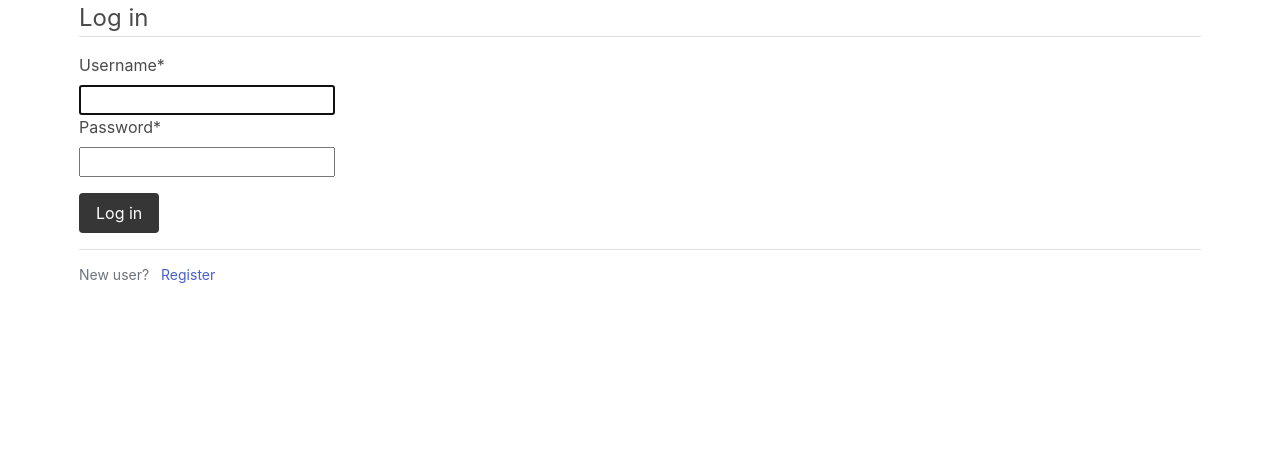
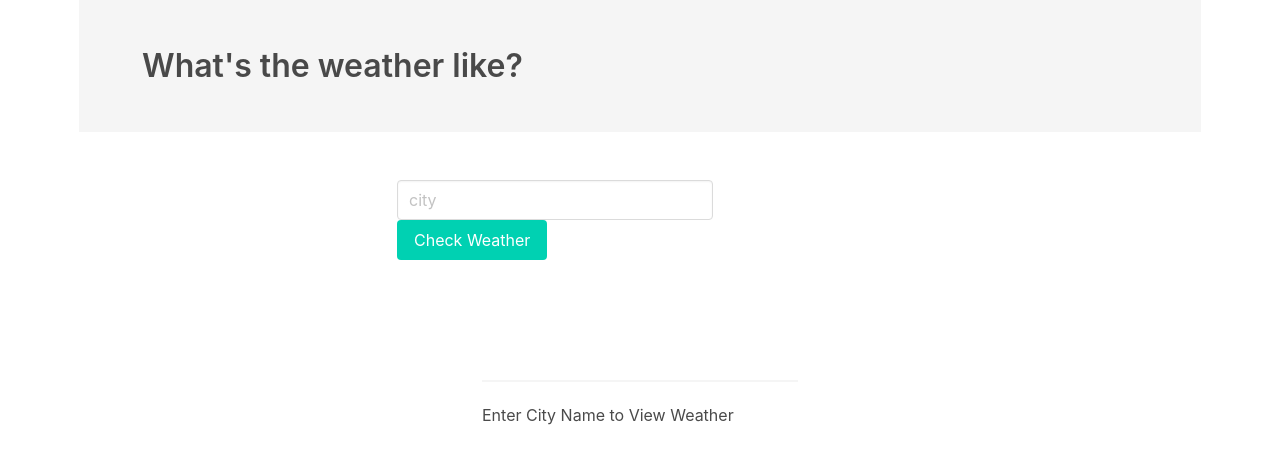
Before and after one commit to ZeinabMohammed/Weather, a Django app: page / in a window 1280 px wide. Shown: the part 72-536 px from the top of the page. Run offline with Django 3.2, Linux system fonts and the light colour scheme; a user stored in the database is signed in; some libraries are stand-ins or nearby versions.

Commit message:
add requirements/add docstring to views

```diff
--- a/bit68Task/weatherapp/templates/base.html
+++ b/bit68Task/weatherapp/templates/base.html
@@ -11,16 +11,15 @@
 {% endif%}
 </head>
 <body>
+
 	{% include 'nav.html' %}
-
-
 
 	<main role="main" class="container">
   <div class="row">
     <div class="message">
       {% if messages %}
             {% for message in messages %}
-            <div class="alert alert-{{message.tags}}">
+            <div class="alert is-{{message.tags}} ">
               {{message}}
             </div>
             {% endfor %}
--- a/bit68Task/weatherapp/templates/weather.html
+++ b/bit68Task/weatherapp/templates/weather.html
@@ -12,18 +12,18 @@
     <section class="section">
         <div class="container">
             <div class="columns">
-                <div class="column is-offset-4 is-4">
+                <div class="column is-offset-3 is-4">
                     <form action="" method="get">
                             <div class="control">
 
                             <input class="input" value="{{ request.GET.q }}" name='q' type="text" placeholder="city">
 
-
+                      </div>
                             <div class="control">
                                 <button type="submit" class="button is-primary">
                                     Check Weather
                                 </button>
-                            </div></div>
+                            </div>
                         </div>
                     </form>
                 </div>
--- a/bit68Task/weatherapp/urls.py
+++ b/bit68Task/weatherapp/urls.py
@@ -6,7 +6,8 @@ app_name='weatherapp'
 urlpatterns = [
     # HTML AUTH
     path('register/', register, name='register'),
-    path('', LoginView.as_view(template_name='login.html') , name='login'),
+    path('login/', LoginView.as_view(template_name='login.html') , name='login'),
     path('logout/', LogoutView.as_view(template_name='logout.html') , name='logout'),
-    path('weather/', weather, name='weather-form'),
+    #WEATHER
+    path('', weather, name='weather-form'),
 ]
--- a/bit68Task/weatherapp/views.py
+++ b/bit68Task/weatherapp/views.py
@@ -1,13 +1,13 @@
 from django.shortcuts import render,redirect
 import requests
 from django.contrib.auth.decorators import login_required
-
 from django.contrib.auth.models import User
 from django.contrib import messages
 from .forms import RegisterForm
 
 
 def register(request):
+	"""user creation view"""
 	if request.method =='POST':
 		form = RegisterForm(request.POST)
 		if form.is_valid():
@@ -24,23 +24,28 @@ def register(request):
 		messages.error(request, f'please enter valid information')
 
 	return render(request, 'register.html', {'form':form})
+from django.http import HttpResponse, HttpResponseNotFound
 
-
+#Authentication required to access this view so user redirected to login first
 @login_required(login_url='weatherapp:login')
 def weather(request):
+	"""Weather api view;user request city weather then api provider response with weather conditions data for this city"""
 	url = 'http://api.openweathermap.org/data/2.5/weather?q={}&units=metric&APPID=917fe0498a0cf04f95e2814b27d764c8'
 	city_name = request.GET.get('q', None)
 	weather_data =[]
 	if city_name:
 		r = requests.get(url.format(city_name)).json()
-		city_weather = {
+		try:
+			city_weather = {
 	            'city' : city_name,
 	            'temperature' : r['main']['temp'],
 	            'description' : r['weather'][0]['description'],
 	            'icon' : r['weather'][0]['icon'],
 	        }
 
-		weather_data.append(city_weather)
+			weather_data.append(city_weather)
+		except KeyError:
+			messages.error(request,f"City Not Found,Please Enter Valid City Name")
 
 	print(weather_data)
 	context={'weather_data':weather_data}
```
Also changed, not shown: bit68Task/api/views.py (+16 -9 lines), bit68Task/requirements.txt (added, +7 -0 lines), bit68Task/db.sqlite3.
